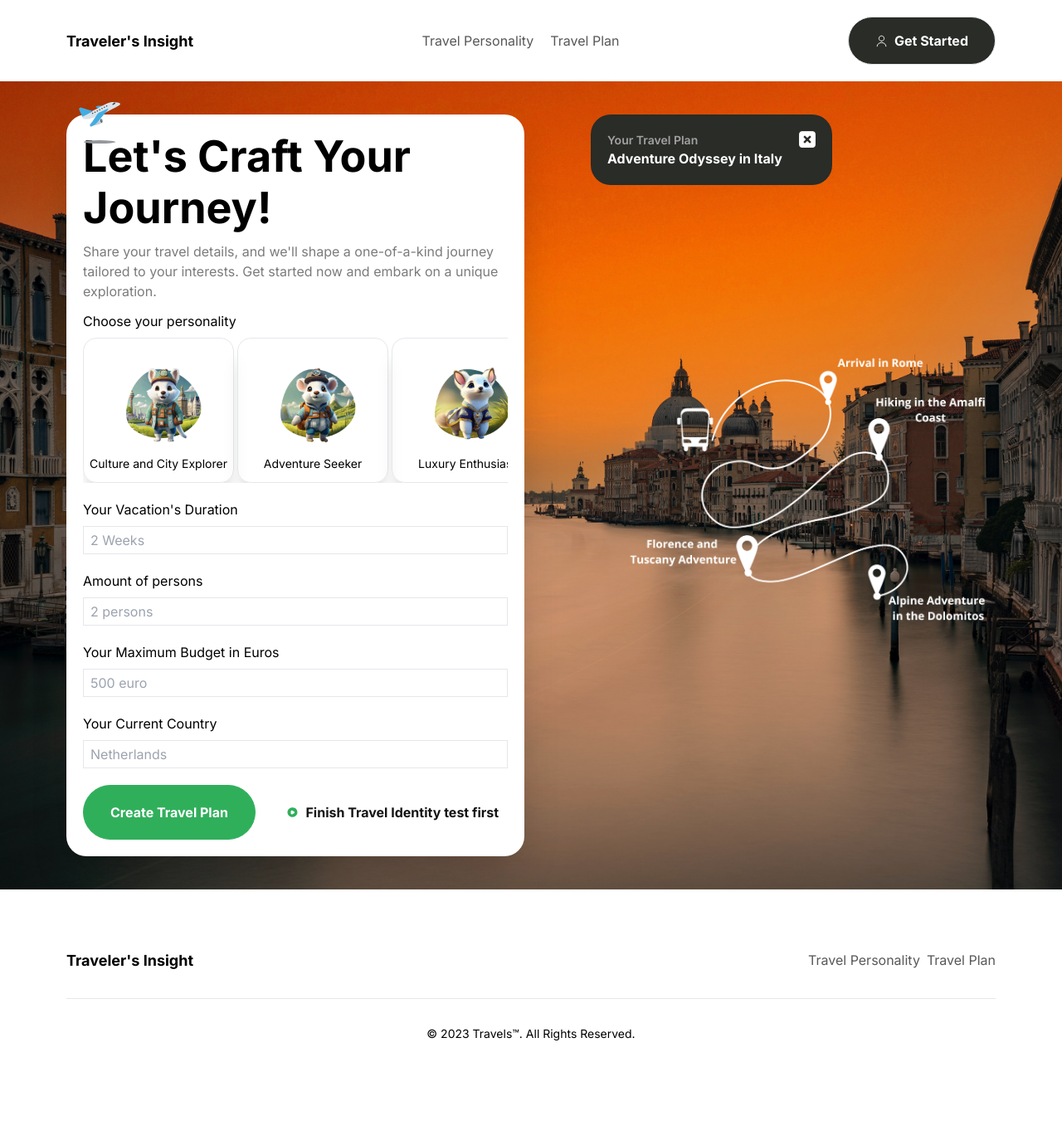
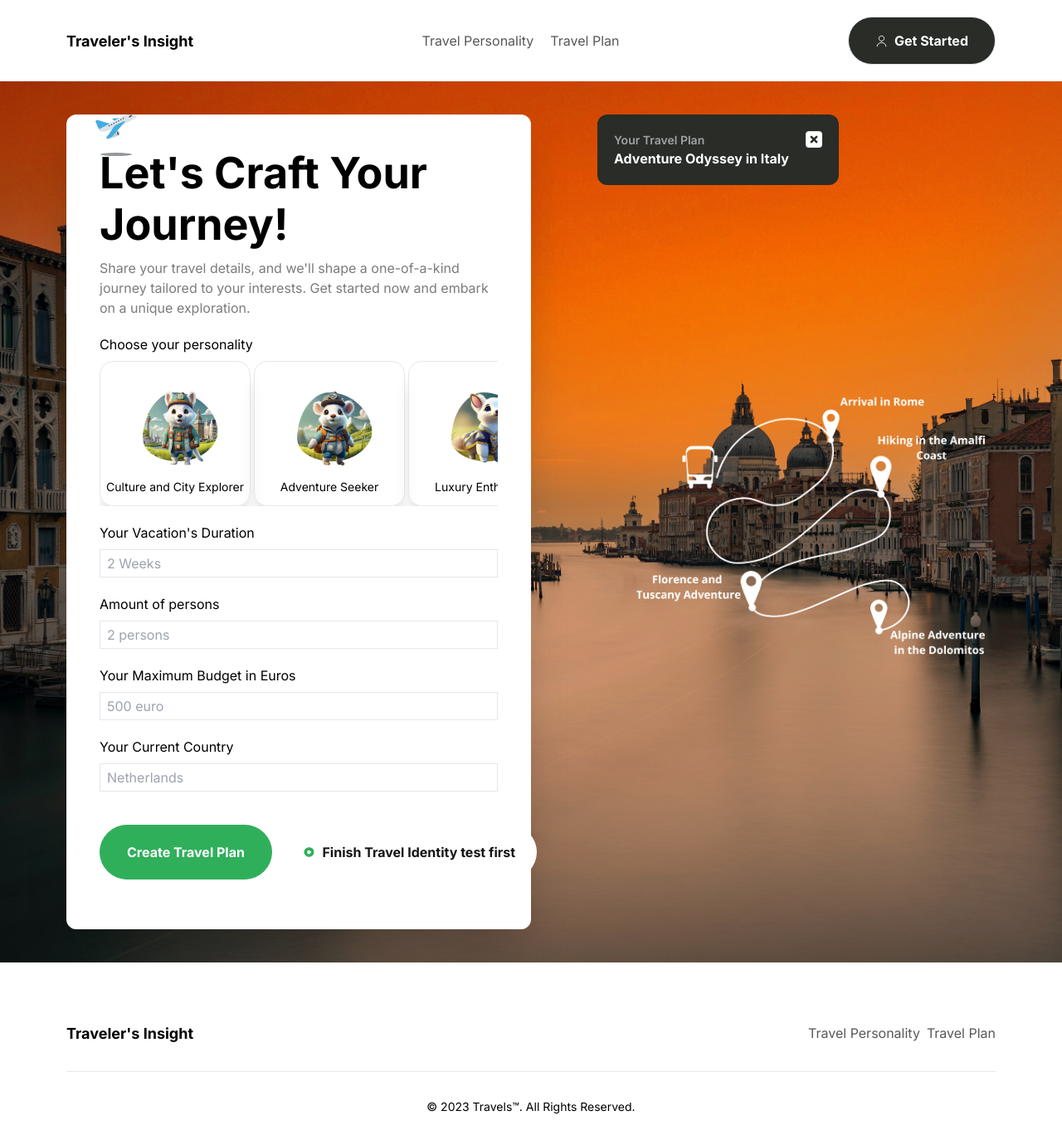
Before and after one commit to alessndro/TravelApp, a Next.js app: page /travelItenary in a window 1280 px wide. Shown: the top 1380 px of the page at 83% size. Before the commit the page ends 1328 px from the top, so only its background shows below. Built offline with nearby package versions, Linux system fonts and the light colour scheme.

Commit message:
changed padding inside white divs with 10-p

```diff
--- a/components/Questions.tsx
+++ b/components/Questions.tsx
@@ -84,16 +84,16 @@ export default function Questions() {
         <div className='container max-container padding-container flex flex-col py-10 2xl:py-20 lg:flex-row'>
         {!showIdentity &&
 
-        <div className='relative z-20 bg-white flex flex-1 flex-col shadow-2xl rounded-3xl p-5 md:w-1/2'>
+        <div className='relative z-20 bg-white flex flex-1 flex-col shadow-2xl rounded-xl p-10 md:w-1/2'>
             <Image
                 src="/plane.svg"
                 alt='plane icon'
                 width={50}
                 height={50}
-                className='absolute left-[5px] top-[-15px] w-10 lg:w-[50px]'
+                className='absolute left-[35px] top-[0px] w-10 lg:w-[50px]'
             />
             <h2 className='bold-32 lg:bold-52'>Discover your Travel Identity</h2>
-            <p className='regular-16 text-gray-30 mt-5 mb-10'>Are you a true wanderer at heart, always seeking new adventures and exploring new horizons? Or do you prefer the comforts of home and the familiarity of your surroundings? Find out where you stand on the travel spectrum with our Travel Identity Survey. Travel identity is a unique and personal way to understand how you connect with the world through your travel experiences. It's about recognizing your travel preferences, exploring your comfort zones, and discovering the destinations and experiences that truly resonate with you.</p>
+            <p className='regular-16 text-gray-30 mt-5 mb-10 '>Are you a true wanderer at heart, always seeking new adventures and exploring new horizons? Or do you prefer the comforts of home and the familiarity of your surroundings? Find out where you stand on the travel spectrum with our Travel Identity Survey. Travel identity is a unique and personal way to understand how you connect with the world through your travel experiences. It's about recognizing your travel preferences, exploring your comfort zones, and discovering the destinations and experiences that truly resonate with you.</p>
 
             {!isSurveyDisplayed ?
 
@@ -101,7 +101,7 @@ export default function Questions() {
 
             :
 
-            <form  onSubmit={handleSubmit} className='slide-in-fwd-center mt-5 overflow-y-auto max-h-96'>
+            <form  onSubmit={handleSubmit} className='slide-in-fwd-center overflow-y-auto max-h-96 mb-5'>
 
                 <fieldset>
                     <legend className='mb-2'>What type of vacation experience do you prefer the most?</legend>
@@ -433,7 +433,7 @@ export default function Questions() {
         }
 
         {showIdentity &&
-            <div className='lg:w-1/2'>
+            <div className='relative z-20 bg-white flex flex-1 flex-col shadow-2xl rounded-xl p-5 md:w-1/2'>
                  <h2 className='bold-32 lg:bold-40'>Great News!</h2>
                  <h3 className='regular-42 lg:regular-32 mt-2 lg:mt-4 text-green-950'>{travelIdentity ? travelIdentity : 'A real Traveler'}</h3>
                 <p className='regular-16 text-gray-30 mt-5 lg:w-max-md'>Our AI machines have delved deep into your travel preferences, and the verdict is in. Get ready to uncover your extraordinary travel personality! {travelPersonality && travelPersonality}.
--- a/components/TravelPlan.tsx
+++ b/components/TravelPlan.tsx
@@ -88,13 +88,13 @@ return (
         {/* LEFT SIDE OF HERO */}
        <div className=' max-container padding-container py-10 2xl:py-20 gap-20 flex flex-col  md:flex-row '>
 
-        {!generatedPlan.title ? <div className='relative z-20 bg-white flex flex-1 flex-col shadow-2xl rounded-3xl p-5 md:w-1/2'>
+        {!generatedPlan.title ? <div className='relative z-20 bg-white flex flex-1 flex-col shadow-2xl rounded-xl p-10 md:w-1/2'>
             <Image
                 src="/plane.svg"
                 alt='plane icon'
                 width={50}
                 height={50}
-                className='absolute left-[15px] top-[-15px] w-10 lg:w-[50px]'
+                className='absolute left-[35px] top-[0px] w-10 lg:w-[50px]'
             />
              <h2 className='bold-32 lg:bold-52'>Let's Craft Your Journey! </h2>
              <p className='regular-16 text-gray-30 mt-2'> Share your travel details, and we'll shape a one-of-a-kind journey tailored to your interests. Get started now and embark on a unique exploration. </p>
@@ -107,7 +107,7 @@ return (
                         /></div>
             :
             <div>
-                <div className='my-3'>
+                <div className='my-5'>
                         <>
                         <h3 className='mb-2'>Choose your personality</h3>
                         <div className='flex flex-row overflow-y-hidden overflow-x-auto gap-1 '>
@@ -161,7 +161,7 @@ return (
                             <input className="border w-full px-2 py-1" required value={travelDetails.currentLocation} onChange={handleChangeForm}  name="currentLocation" type='text' placeholder='Netherlands'/>
                         </div>
                     </div>
-                    <div className='flex flex-col w-full gap-3 mt-5 xl:flex-row'>
+                    <div className='flex flex-col w-full gap-3 my-5 mt-10 xl:flex-row'>
                         <Button theme='btn_green' title="Create Travel Plan" type="button" />
                         <Button theme="btn_white_text" title="Finish Travel Identity test first" icon="/play.svg" />
                     </div>
@@ -171,7 +171,7 @@ return (
         </div>
         :
         <div className='flex flex-col gap-10 md:w-1/2'>
-            <div className='relative z-20 bg-white flex flex-1 flex-col shadow-2xl rounded-2xl p-5'>
+            <div className='relative z-20 bg-white flex flex-1 flex-col shadow-2xl rounded-xl p-10'>
                 <Image
                     src="/plane.svg"
                     alt='plane icon'
@@ -194,7 +194,7 @@ return (
                     <Link href="/"> <Button theme="btn_white_text" title="Write an review" icon="/play.svg" /></Link>
                 </div>
             </div>
-            <div className='relative z-20 bg-white flex flex-1 flex-col shadow-2xl rounded-2xl p-5'>
+            <div className='relative z-20 bg-white flex flex-1 flex-col shadow-2xl rounded-xl p-10'>
                 <div>
                     <h3 className='bold-20 lg:bold-32 my-2 lg:my-4'>{generatedPlan.title}</h3>
                     <div className='flex flex-row my-2 lg:my-4'>
@@ -219,7 +219,7 @@ return (
 
         <div className='relative z-20  flex flex-1 flex-col  justify-center items-start md:w-1/2'>
 
-            <div className='hidden absolute top-0 md:flex bg-green-90 rounded-3xl px-5 py-5'>
+            <div className='hidden absolute top-0 md:flex bg-green-90 rounded-xl px-5 py-5'>
                 {!generatedPlan.title ?
                 <div className='flex flex-row justify-between'>
                     <div className='flex flex-col mr-10'>
```
